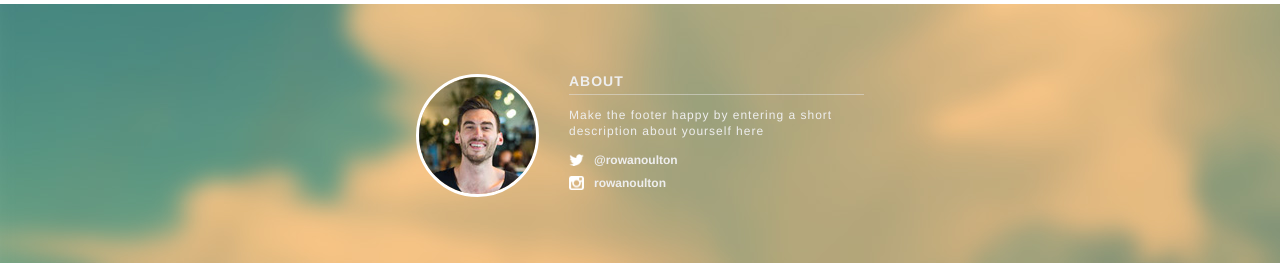
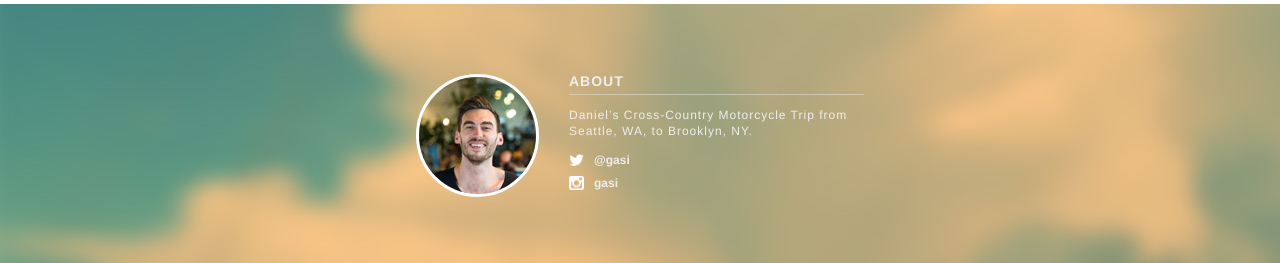
Before and after one commit to gasi/sea2ny, a Jekyll site: the page built from index.html, in a window 1280 px wide and 900 px high, scrolled down 1037 px. Shown: the part 634-897 px from the top of the window. Built offline with Jekyll 4.4.1, drawn with Linux system fonts in a browser that asks for light colours; the list of posts is cut into pages by our own code; some of the changed text lies outside the part shown.

Commit message:
Update configuration

```diff
--- a/_config.yml
+++ b/_config.yml
@@ -1,13 +1,16 @@
 # Site settings
-title: Travelog
-subtitle: "Journal of [name]"
-email: your-email@domain.com
-description: "Make the footer happy by entering a short description about yourself here"
+title: SEA2NY
+subtitle: "Daniel’s Cross-Country Motorcycle Trip from Seattle, WA, to Brooklyn, NY."
+email: daniel@gasienica.ch
+description: "Daniel’s Cross-Country Motorcycle Trip from Seattle, WA, to Brooklyn, NY."
 baseurl: ""
-url: "http://yourdomain.com"
-twitter_username: "rowanoulton"
-github_username:  "rowanoulton"
-instagram_username: "rowanoulton"
+url: "http://www.sea2ny.com"
+twitter_username: "gasi"
+github_username:  "gasi"
+instagram_username: "gasi"
+
+gems:
+  - jekyll-paginate
 
 # Build settings
 markdown: kramdown
@@ -19,5 +22,3 @@
 # Sass
 sass:
     style: :compressed
-
-gems: [jekyll-paginate]
```
